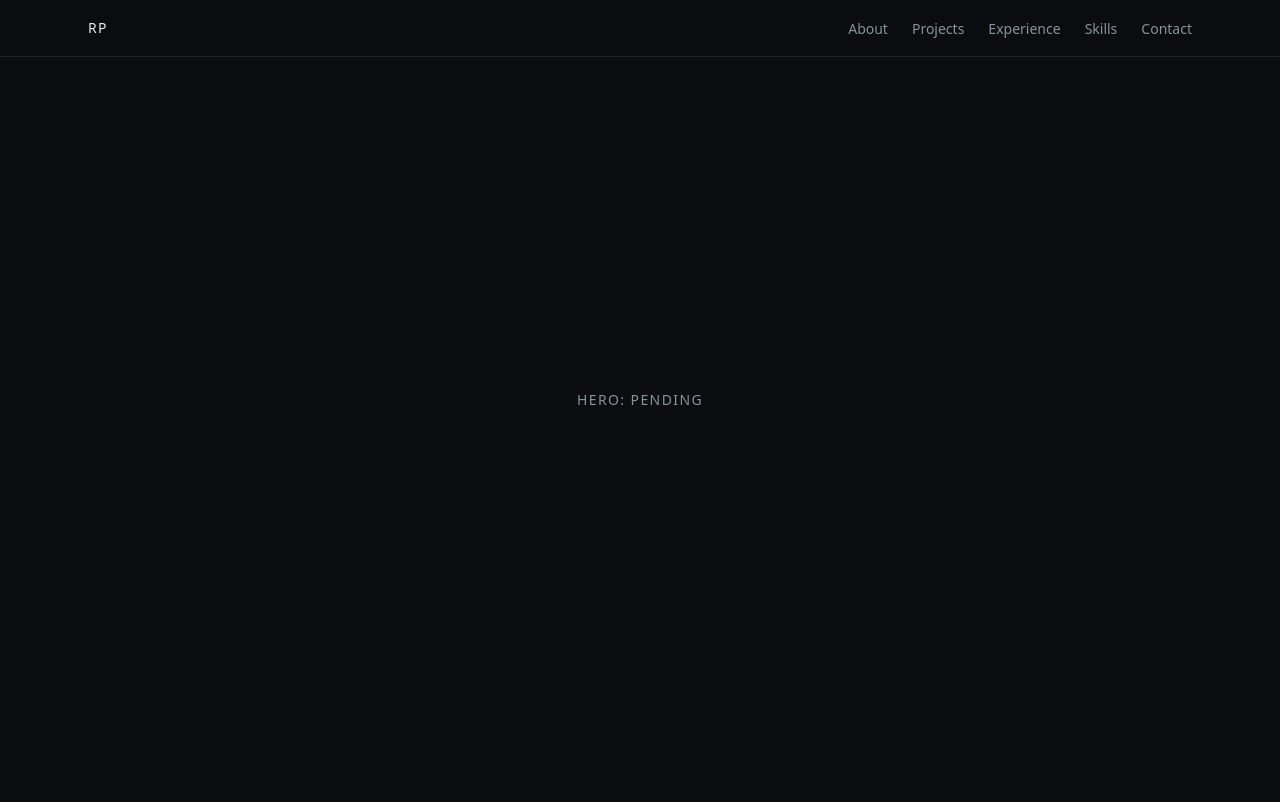
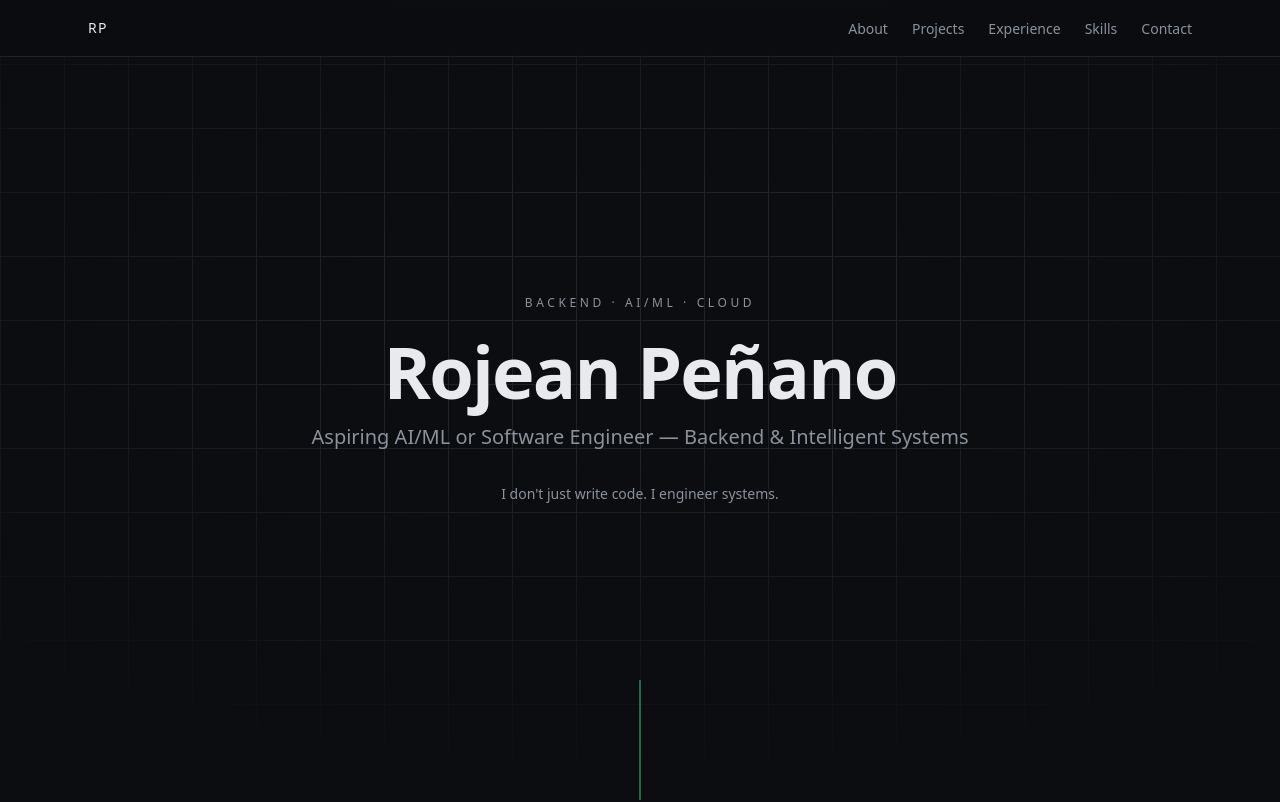
Before and after one commit to rojeanpenano/my-personal-website, a Next.js app: page / in a window 1280 px wide. Shown: the top 802 px of the page. Built offline with nearby package versions, Linux system fonts and the light colour scheme.

Commit message:
feat: hero section with schematic grid and line-draw animation

```diff
--- a/src/app/globals.css
+++ b/src/app/globals.css
@@ -39,3 +39,33 @@ body {
   background-color: var(--color-accent);
   color: var(--color-canvas);
 }
+
+/* ── Schematic primitives ────────────────────────────────── */
+.grid-bg {
+  background-image:
+    linear-gradient(to right, var(--color-hairline) 1px, transparent 1px),
+    linear-gradient(to bottom, var(--color-hairline) 1px, transparent 1px);
+  background-size: 64px 64px;
+  mask-image: radial-gradient(ellipse 80% 60% at 50% 40%, black 30%, transparent 100%);
+}
+
+@keyframes line-draw {
+  from {
+    stroke-dashoffset: var(--line-length, 100);
+  }
+  to {
+    stroke-dashoffset: 0;
+  }
+}
+
+.animate-line-draw {
+  stroke-dasharray: var(--line-length, 100);
+  animation: line-draw 1.2s ease-out 0.6s both;
+}
+
+@media (prefers-reduced-motion: reduce) {
+  .animate-line-draw {
+    animation: none;
+    stroke-dashoffset: 0;
+  }
+}
--- a/src/app/page.tsx
+++ b/src/app/page.tsx
@@ -1,5 +1,6 @@
 import Nav from "@/components/Nav";
 import Footer from "@/components/Footer";
+import Hero from "@/components/Hero";
 
 const SECTIONS = [
   { id: "about", title: "About" },
@@ -15,15 +16,7 @@ export default function Home() {
     <>
       <Nav />
       <main id="top">
-        {/* Hero — built in Task 3 */}
-        <section
-          aria-label="Introduction"
-          className="flex min-h-screen items-center justify-center"
-        >
-          <p className="font-mono text-sm tracking-widest text-ink-muted uppercase">
-            hero: pending
-          </p>
-        </section>
+        <Hero />
 
         {SECTIONS.map((section) => (
           <section
--- /dev/null
+++ b/src/components/Hero.tsx
@@ -0,0 +1,50 @@
+export default function Hero() {
+  return (
+    <section
+      aria-label="Introduction"
+      className="relative flex min-h-screen flex-col items-center justify-center overflow-hidden"
+    >
+      {/* Engineering grid — decorative, hidden from screen readers */}
+      <div aria-hidden="true" className="grid-bg absolute inset-0" />
+
+      <div className="relative z-10 flex flex-col items-center px-6 text-center">
+        <p className="font-mono text-xs tracking-[0.3em] text-ink-muted uppercase">
+          Backend · AI/ML · Cloud
+        </p>
+
+        <h1 className="mt-6 text-5xl font-semibold tracking-tight text-ink sm:text-7xl">
+          Rojean Peñano
+        </h1>
+
+        <p className="mt-4 text-lg text-ink-muted sm:text-xl">
+          Aspiring AI/ML or Software Engineer — Backend &amp; Intelligent Systems
+        </p>
+
+        <p className="mt-8 max-w-md text-sm leading-relaxed text-ink-muted">
+          I don&apos;t just write code. I engineer systems.
+        </p>
+      </div>
+
+      {/* Schematic line inviting the scroll */}
+      <svg
+        aria-hidden="true"
+        className="absolute bottom-0 left-1/2 -translate-x-1/2"
+        width="2"
+        height="120"
+        viewBox="0 0 2 120"
+        fill="none"
+      >
+        <line
+          x1="1"
+          y1="0"
+          x2="1"
+          y2="120"
+          stroke="var(--color-accent)"
+          strokeWidth="1"
+          className="animate-line-draw"
+          style={{ "--line-length": 120 } as React.CSSProperties}
+        />
+      </svg>
+    </section>
+  );
+}
```
